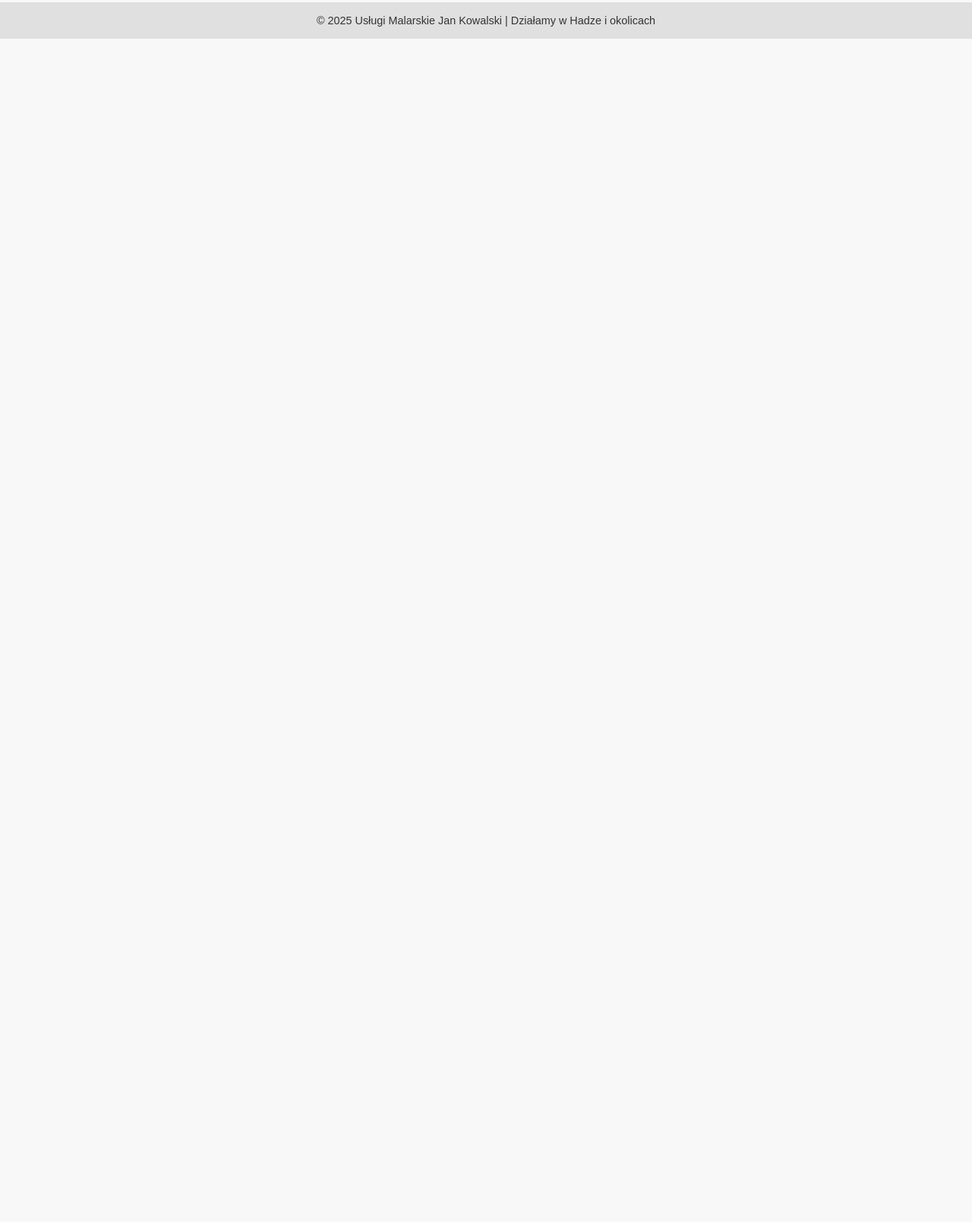
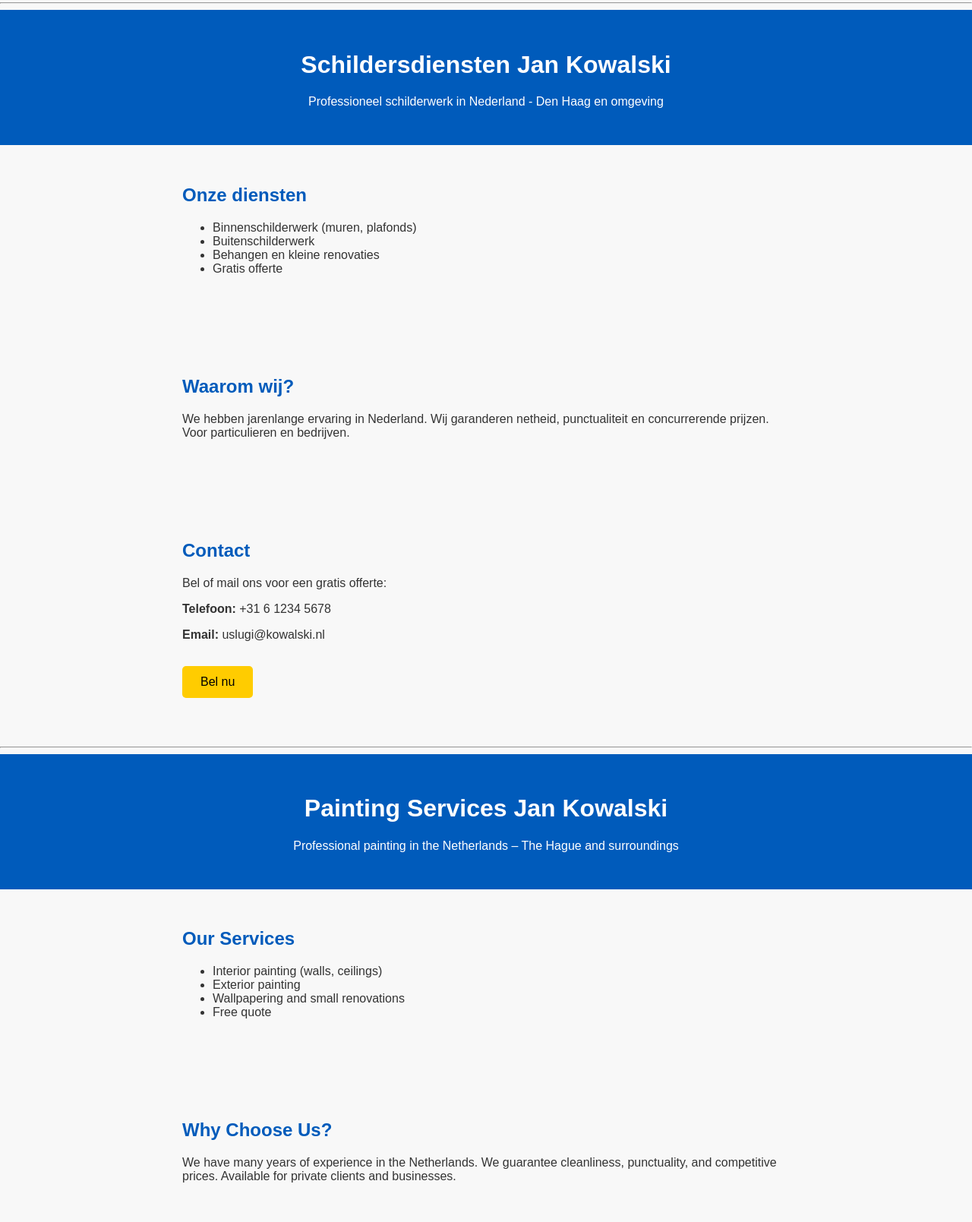
Before and after one commit to TopSchilder/Topschilder, a plain HTML site: page index.html in a window 1280 px wide. Shown: the part 966-2575 px from the top of the page at 76% size. Before the commit the page ends 1017 px from the top, so only its background shows below. Drawn offline with Linux system fonts and the light colour scheme.

Commit message:
Update index.html

```diff
--- a/index.html
+++ b/index.html
@@ -66,8 +66,48 @@
     <p><strong>Telefon:</strong> +31 6 1234 5678</p>
     <p><strong>Email:</strong> uslugi@kowalski.nl</p>
     <a href="tel:+31612345678">Zadzwoń teraz</a>
+  </section>  <hr>  <header>
+    <h1>Schildersdiensten Jan Kowalski</h1>
+    <p>Professioneel schilderwerk in Nederland - Den Haag en omgeving</p>
+  </header>  <section class="offer">
+    <h2>Onze diensten</h2>
+    <ul>
+      <li>Binnenschilderwerk (muren, plafonds)</li>
+      <li>Buitenschilderwerk</li>
+      <li>Behangen en kleine renovaties</li>
+      <li>Gratis offerte</li>
+    </ul>
+  </section>  <section class="about">
+    <h2>Waarom wij?</h2>
+    <p>We hebben jarenlange ervaring in Nederland. Wij garanderen netheid, punctualiteit en concurrerende prijzen. Voor particulieren en bedrijven.</p>
+  </section>  <section class="contact">
+    <h2>Contact</h2>
+    <p>Bel of mail ons voor een gratis offerte:</p>
+    <p><strong>Telefoon:</strong> +31 6 1234 5678</p>
+    <p><strong>Email:</strong> uslugi@kowalski.nl</p>
+    <a href="tel:+31612345678">Bel nu</a>
+  </section>  <hr>  <header>
+    <h1>Painting Services Jan Kowalski</h1>
+    <p>Professional painting in the Netherlands – The Hague and surroundings</p>
+  </header>  <section class="offer">
+    <h2>Our Services</h2>
+    <ul>
+      <li>Interior painting (walls, ceilings)</li>
+      <li>Exterior painting</li>
+      <li>Wallpapering and small renovations</li>
+      <li>Free quote</li>
+    </ul>
+  </section>  <section class="about">
+    <h2>Why Choose Us?</h2>
+    <p>We have many years of experience in the Netherlands. We guarantee cleanliness, punctuality, and competitive prices. Available for private clients and businesses.</p>
+  </section>  <section class="contact">
+    <h2>Contact</h2>
+    <p>Call or email us to schedule a free quote:</p>
+    <p><strong>Phone:</strong> +31 6 1234 5678</p>
+    <p><strong>Email:</strong> uslugi@kowalski.nl</p>
+    <a href="tel:+31612345678">Call now</a>
   </section>  <footer>
-    &copy; 2025 Usługi Malarskie Jan Kowalski | Działamy w Hadze i okolicach
+    &copy; 2025 Usługi Malarskie / Schildersdiensten / Painting Services Jan Kowalski | Działamy / Actief / Active in Den Haag en omgeving
   </footer>
 </body>
 </html>
```
